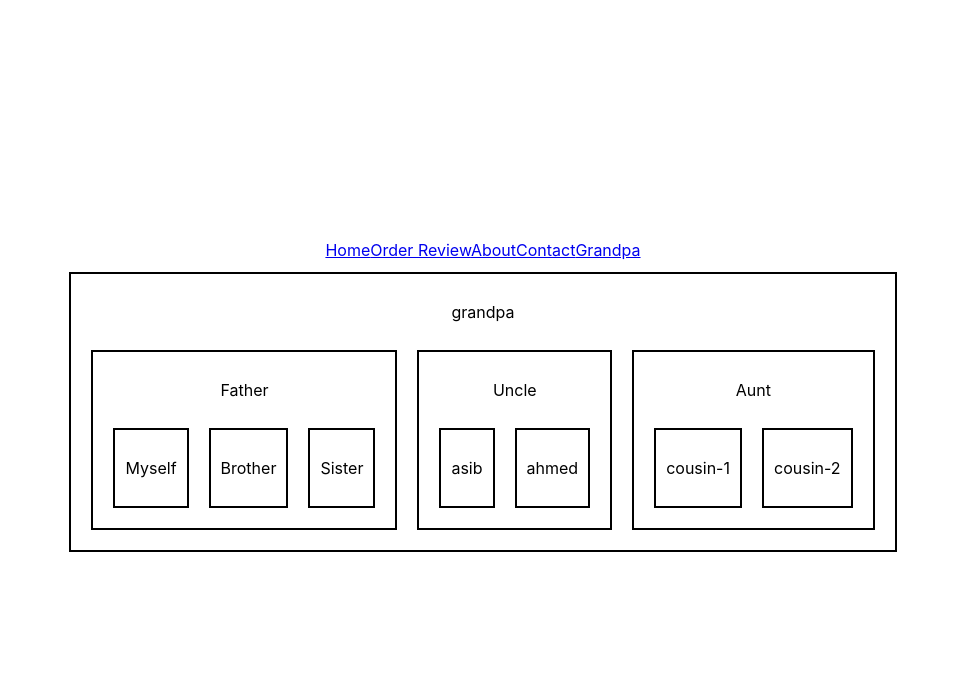
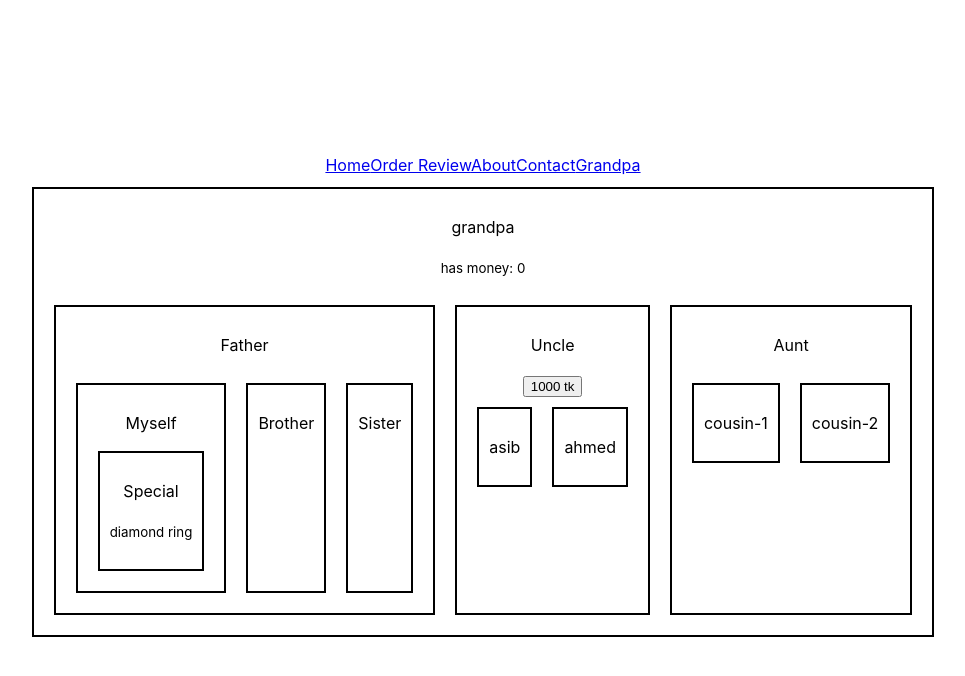
Before and after one commit to asib11/t-shirt, a React (Vite) app: page /grandpa in a window 1280 px wide. Shown: the top 676 px of the page, without its empty margins (157-1122 px from the left). Built offline with nearby package versions, Linux system fonts and the light colour scheme.

Commit message:
context api itrigrating

```diff
--- a/src/components/grandpa/Aunt.jsx
+++ b/src/components/grandpa/Aunt.jsx
@@ -5,8 +5,8 @@ const Aunt = () => {
         <div>
             <p>Aunt</p>
             <section className="flex">
-            <Cousin>cousin-1</Cousin>
-            <Cousin>cousin-2</Cousin>
+                <Cousin>cousin-1</Cousin>
+                <Cousin>cousin-2</Cousin>
             </section>
         </div>
     );
--- a/src/components/grandpa/Grandpa.jsx
+++ b/src/components/grandpa/Grandpa.jsx
@@ -1,17 +1,27 @@
+import { createContext, useState } from 'react';
 import Aunt from './Aunt';
 import Father from './Father';
 import './Grandpa.css'
 import Uncle from './Uncle';
 
+export const RingContext = createContext('ring');
+export const MoneyContext = createContext(0);
+
 const Grandpa = () => {
+    const [money, setMoney] = useState(0)
     return (
         <div className='grandpa'>
             <p>grandpa</p>
-            <section className='flex'>
-                <Father></Father>
-                <Uncle></Uncle>
-                <Aunt></Aunt>
-            </section>
+            <p><small>has money: {money}</small></p>
+            <MoneyContext.Provider value={[money, setMoney]}>
+                <RingContext.Provider value='diamond ring'>
+                    <section className='flex'>
+                        <Father></Father>
+                        <Uncle></Uncle>
+                        <Aunt></Aunt>
+                    </section>
+                </RingContext.Provider>
+            </MoneyContext.Provider>
         </div>
     );
 };
--- a/src/components/grandpa/Myself.jsx
+++ b/src/components/grandpa/Myself.jsx
@@ -1,8 +1,12 @@
+import Special from "./Special";
 
 const Myself = () => {
     return (
         <div>
             <p>Myself</p>
+            <section>
+                <Special></Special>
+            </section>
         </div>
     );
 };
--- /dev/null
+++ b/src/components/grandpa/Special.jsx
@@ -0,0 +1,14 @@
+import { useContext } from "react";
+import { RingContext } from "./Grandpa";
+
+const Special = () => {
+    const ring = useContext(RingContext);
+    return (
+        <div>
+            <p>Special</p>
+            <p><small>{ring}</small></p>
+        </div>
+    );
+};
+
+export default Special;
--- a/src/components/grandpa/Uncle.jsx
+++ b/src/components/grandpa/Uncle.jsx
@@ -1,9 +1,13 @@
+import { useContext } from "react";
 import Cousin from "./Cousin";
+import { MoneyContext } from "./Grandpa";
 
 const Uncle = () => {
+    const [money, setMoney] = useContext(MoneyContext)
     return (
         <div>
             <p>Uncle</p>
+            <button onClick={()=> setMoney(money+1000)}>1000 tk</button>
             <section className="flex">
             <Cousin>asib</Cousin>
             <Cousin>ahmed</Cousin>
```
